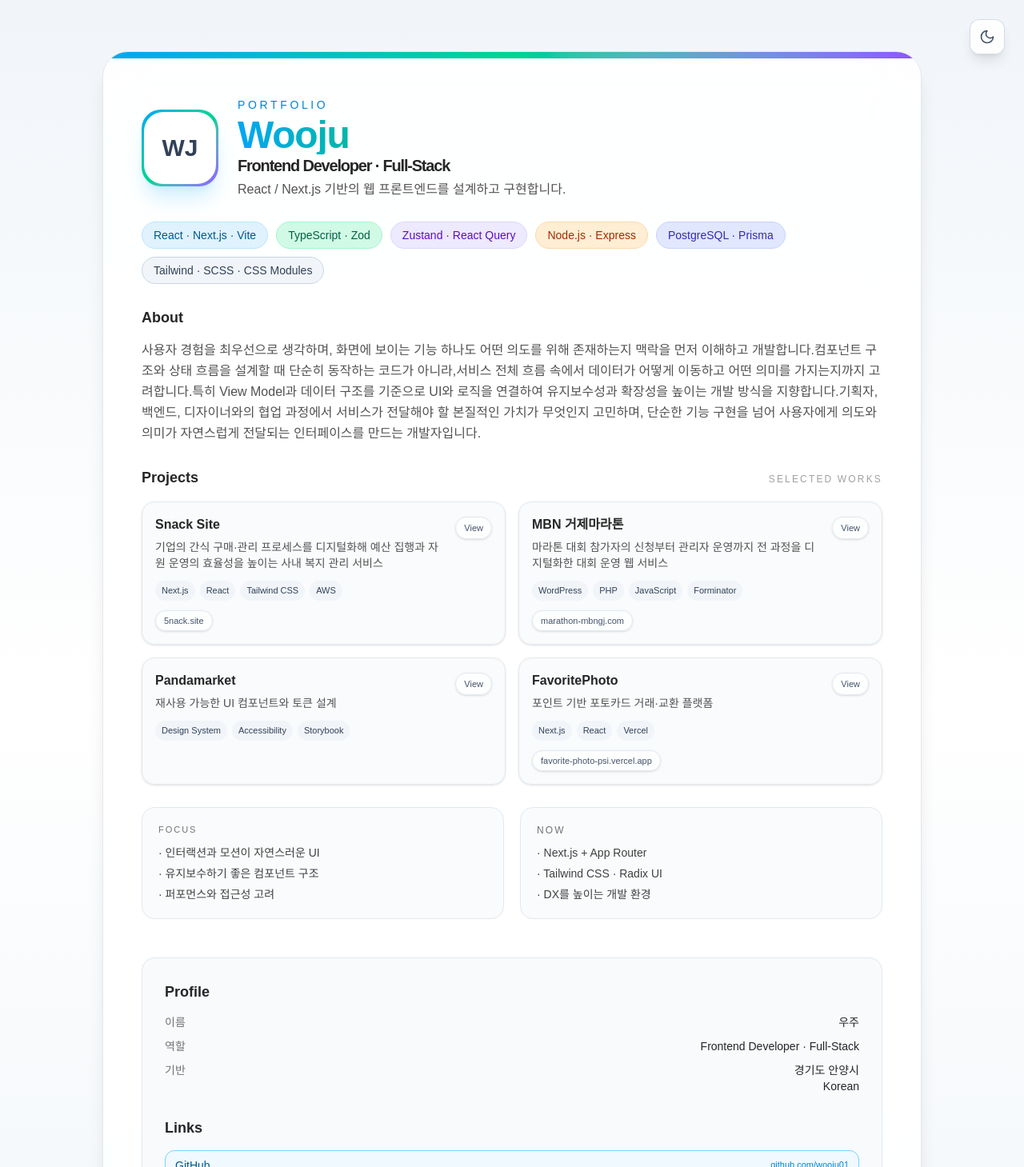
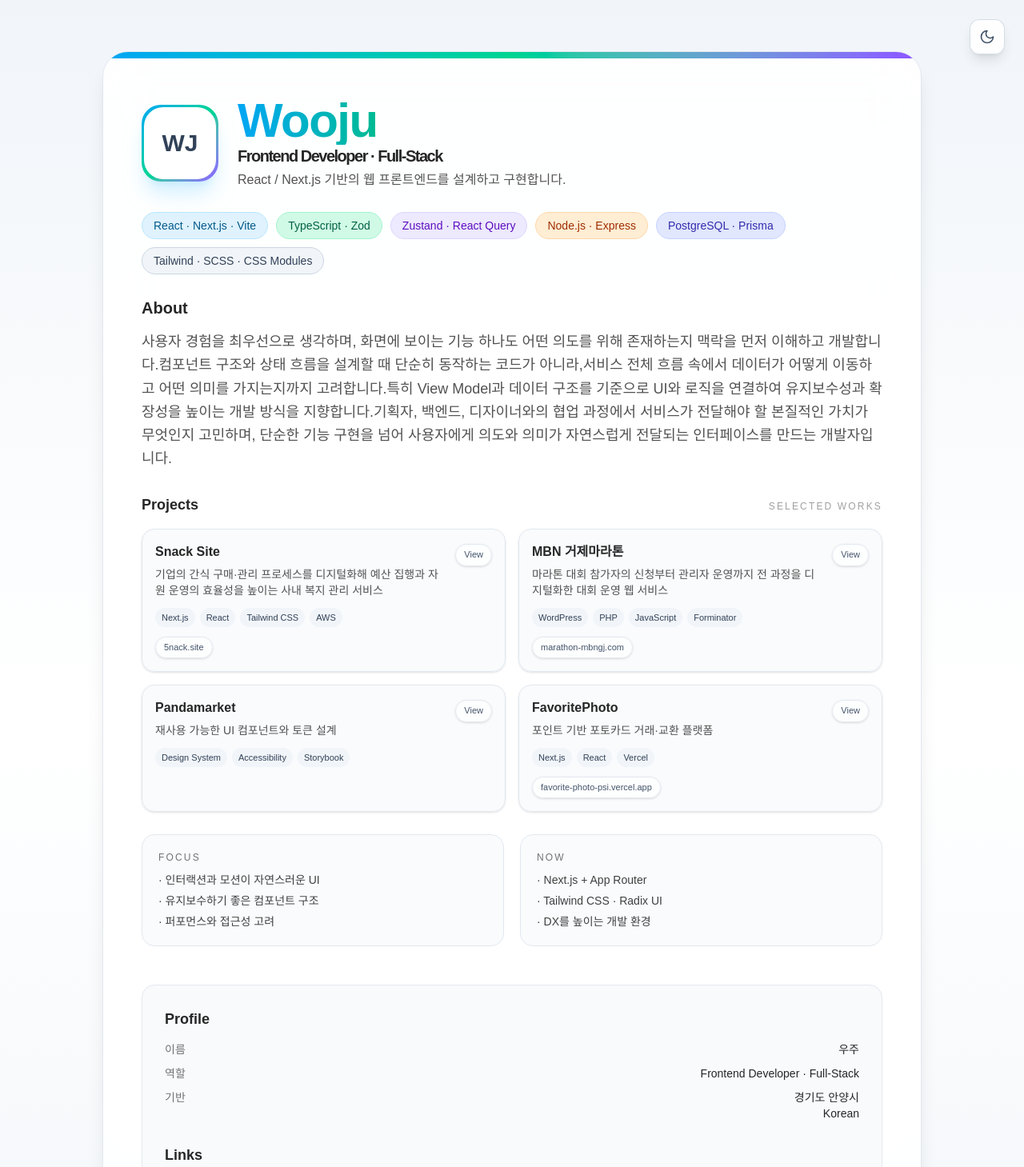
Before and after one commit to wooju01/profile_page, a Next.js app: page / in a window 1280 px wide. Shown: the top 1459 px of the page at 80% size. Built offline with nearby package versions, Linux system fonts and the light colour scheme.

Commit message:
feat: 프로필 메인 폰트 크기 수정

```diff
--- a/components/ProfileMain.tsx
+++ b/components/ProfileMain.tsx
@@ -10,10 +10,7 @@ export function ProfileMain() {
           </div>
         </div>
         <div className="space-y-1">
-          <p className="text-xs md:text-sm font-medium uppercase tracking-[0.26em] text-sky-600 dark:text-sky-400/80">
-            PORTFOLIO
-          </p>
-          <h1 className="text-3xl md:text-4xl lg:text-5xl font-semibold tracking-tight">
+          <h1 className="text-3xl md:text-4xl lg:text-6xl font-semibold tracking-tight">
             <span className="block bg-gradient-to-r from-sky-500 via-emerald-500 to-cyan-600 bg-clip-text text-transparent dark:from-sky-300 dark:via-emerald-300 dark:to-cyan-300">
               Wooju
             </span>
@@ -55,10 +52,10 @@ export function ProfileMain() {
       </div>
 
       <div className="space-y-3.5">
-        <h2 className="text-base md:text-lg font-semibold text-neutral-800 dark:text-neutral-100">
+        <h2 className="text-base md:text-xl font-semibold text-neutral-800 dark:text-neutral-100">
           About
         </h2>
-        <p className="text-sm md:text-base leading-relaxed text-neutral-600 dark:text-neutral-300">
+        <p className="text-sm md:text-lg leading-relaxed text-neutral-600 dark:text-neutral-300">
           사용자 경험을 최우선으로 생각하며, 화면에 보이는 기능 하나도 어떤
           의도를 위해 존재하는지 맥락을 먼저 이해하고 개발합니다.컴포넌트 구조와
           상태 흐름을 설계할 때 단순히 동작하는 코드가 아니라,서비스 전체 흐름
@@ -75,7 +72,7 @@ export function ProfileMain() {
 
       <div className="grid grid-cols-2 gap-5 text-xs md:text-sm">
         <div className="rounded-2xl border border-slate-200 bg-slate-50/80 p-5 space-y-2.5 dark:border-white/5 dark:bg-slate-900/50">
-          <p className="text-[11px] font-medium uppercase tracking-[0.18em] text-neutral-500 dark:text-neutral-400">
+          <p className="text-[11px] md:text-xs font-medium uppercase tracking-[0.18em] text-neutral-500 dark:text-neutral-400">
             Focus
           </p>
           <ul className="space-y-1.5 text-neutral-700 dark:text-neutral-200">
```
